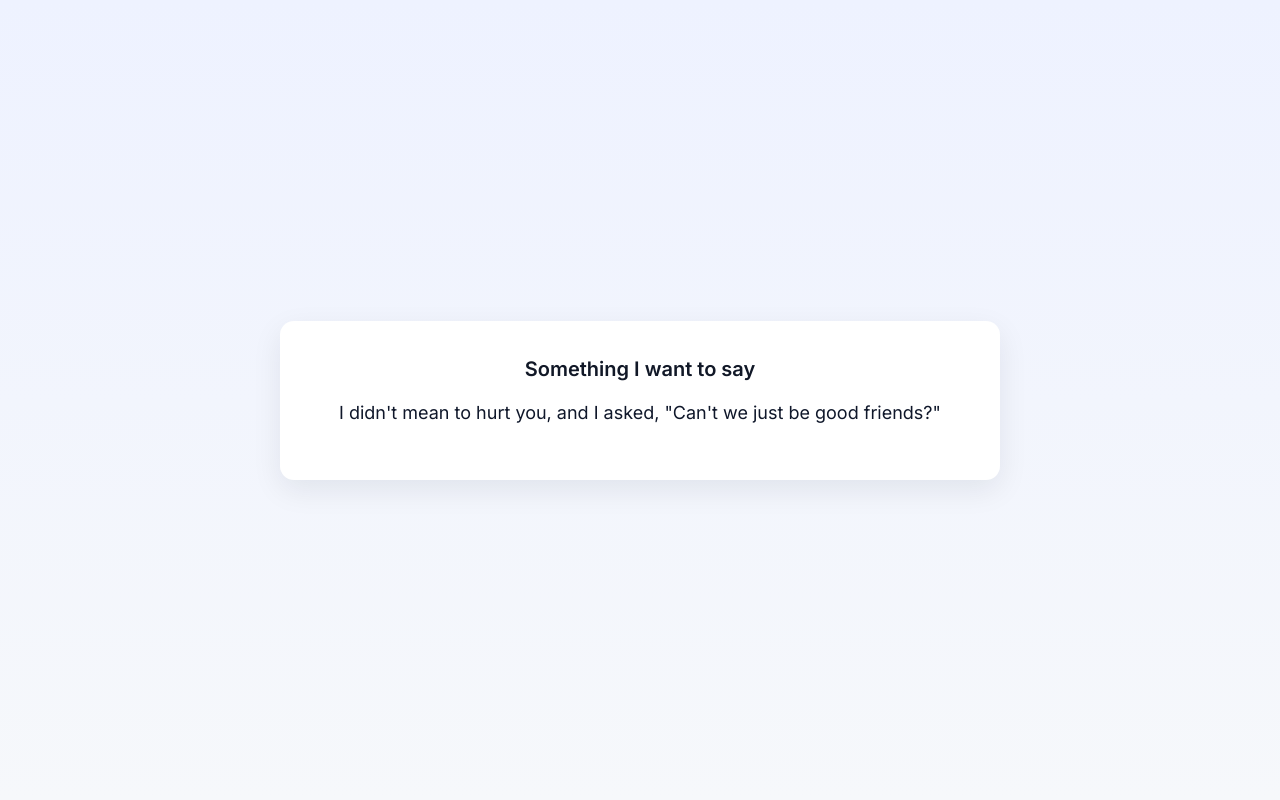
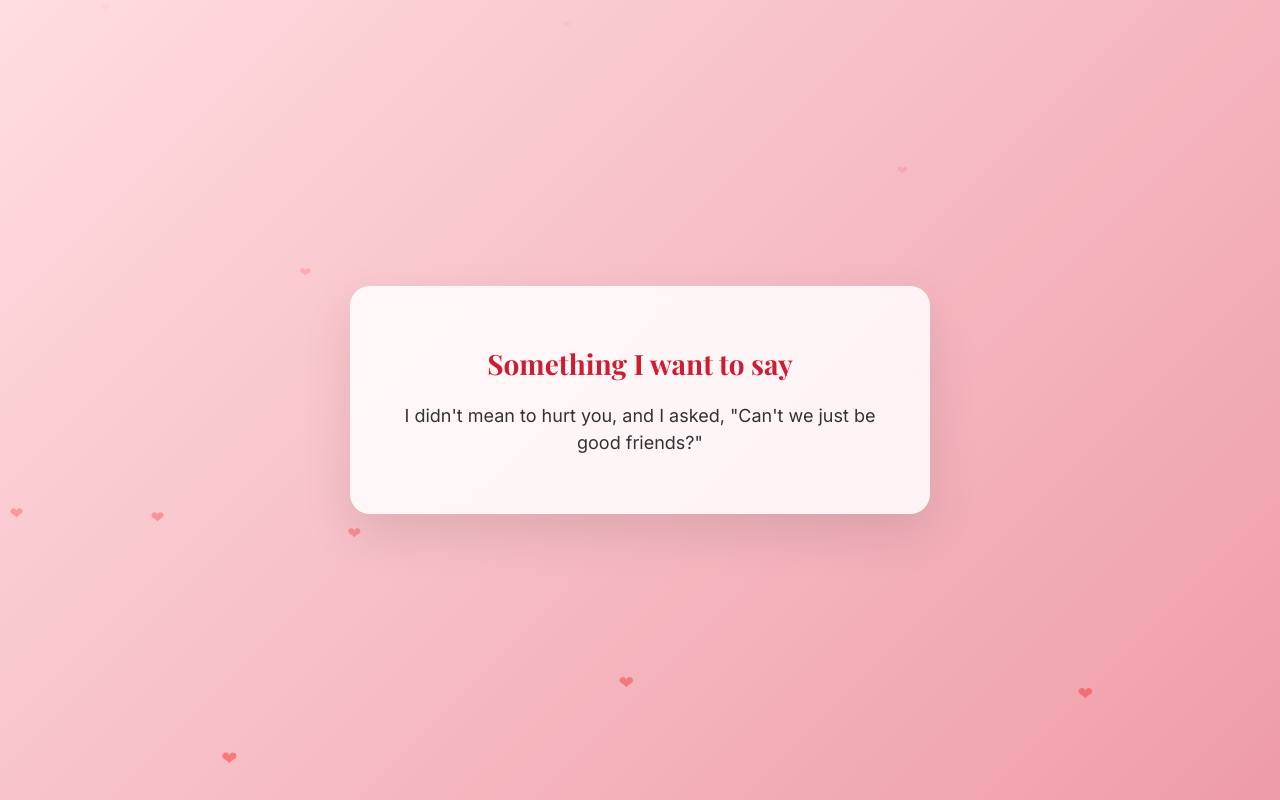
Before and after one commit to AmirMajeed4905/yamna, a plain HTML site: page index.html in a window 1280 px wide. Drawn offline with nearby package versions, Linux system fonts and the light colour scheme.

Commit message:
Update index.html

```diff
--- a/index.html
+++ b/index.html
@@ -216,30 +216,103 @@
   <meta charset="utf-8" />
   <meta name="viewport" content="width=device-width, initial-scale=1" />
   <title>Message</title>
-  <link href="https://fonts.googleapis.com/css2?family=Inter:wght@300;400;600&display=swap" rel="stylesheet">
+  <link href="https://fonts.googleapis.com/css2?family=Playfair+Display:wght@400;700&family=Inter:wght@300;400;600&display=swap" rel="stylesheet">
   <style>
-    :root{--bg:#f6f8fb;--card:#fff;--accent:#3b82f6;--muted:#6b7280}
-    *{box-sizing:border-box}
-    body{font-family:Inter,system-ui,Segoe UI,Roboto,-apple-system,Helvetica,Arial,sans-serif;margin:0;background:linear-gradient(180deg,#eef2ff 0%,var(--bg) 100%);min-height:100vh;display:flex;align-items:center;justify-content:center;padding:32px}
-    .card{background:var(--card);max-width:720px;width:100%;padding:36px;border-radius:14px;box-shadow:0 10px 30px rgba(16,24,40,0.08);text-align:center}
-    h1{margin:0 0 8px;font-size:20px;color:#111827}
-    p.message{font-size:18px;line-height:1.5;color:#0f172a;margin:18px 0;padding:0 8px}
-    p.note{color:var(--muted);margin:0 0 18px}
-    .actions{display:flex;gap:12px;justify-content:center}
-    button{background:var(--accent);color:#fff;border:0;padding:10px 14px;border-radius:10px;font-weight:600;cursor:pointer}
-    button.secondary{background:transparent;color:var(--accent);border:2px solid rgba(59,130,246,0.16)}
-    .small{font-size:13px;padding:8px 10px;border-radius:8px}
-    @media (max-width:480px){.card{padding:24px}p.message{font-size:16px}}
+    body {
+      margin: 0;
+      font-family: 'Inter', sans-serif;
+      background: linear-gradient(135deg, #ffdde1, #ee9ca7);
+      height: 100vh;
+      display: flex;
+      align-items: center;
+      justify-content: center;
+      overflow: hidden;
+    }
+    .card {
+      background: rgba(255, 255, 255, 0.85);
+      padding: 40px;
+      border-radius: 20px;
+      box-shadow: 0 20px 50px rgba(0, 0, 0, 0.1);
+      text-align: center;
+      max-width: 500px;
+      animation: fadeInUp 1.2s ease;
+      backdrop-filter: blur(10px);
+    }
+    h1 {
+      font-family: 'Playfair Display', serif;
+      font-size: 28px;
+      color: #b91c1c;
+      margin-bottom: 20px;
+      animation: fadeText 2s ease-in-out infinite alternate;
+    }
+    p {
+      font-size: 18px;
+      color: #333;
+      line-height: 1.5;
+    }
+    @keyframes fadeInUp {
+      from {
+        transform: translateY(40px);
+        opacity: 0;
+      }
+      to {
+        transform: translateY(0);
+        opacity: 1;
+      }
+    }
+    @keyframes fadeText {
+      from {
+        color: #b91c1c;
+      }
+      to {
+        color: #e11d48;
+      }
+    }
+    .hearts {
+      position: absolute;
+      top: 0;
+      left: 0;
+      width: 100%;
+      height: 100%;
+      overflow: hidden;
+      pointer-events: none;
+    }
+    .heart {
+      position: absolute;
+      color: rgba(255, 0, 0, 0.4);
+      animation: floatUp 6s linear infinite;
+      font-size: 20px;
+    }
+    @keyframes floatUp {
+      0% {
+        transform: translateY(100vh) scale(1);
+        opacity: 1;
+      }
+      100% {
+        transform: translateY(-10vh) scale(0.5);
+        opacity: 0;
+      }
+    }
   </style>
 </head>
 <body>
-  <main class="card">
+  <div class="hearts"></div>
+  <div class="card">
     <h1>Something I want to say</h1>
-    <p class="message" id="msg">I didn't mean to hurt you, and I asked, "Can't we just be good friends?"</p>
-
-
-  </main>
-
-
+    <p>I didn't mean to hurt you, and I asked, "Can't we just be good friends?"</p>
+  </div>
+  <script>
+    const heartsContainer = document.querySelector('.hearts');
+    function createHeart() {
+      const heart = document.createElement('div');
+      heart.classList.add('heart');
+      heart.style.left = Math.random() * 100 + 'vw';
+      heart.style.animationDuration = (3 + Math.random() * 3) + 's';
+      heart.innerHTML = '❤';
+      heartsContainer.appendChild(heart);
+      setTimeout(() => heart.remove(), 6000);
+    }
+    setInterval(createHeart, 400);
+  </script>
 </body>
 </html>
```
